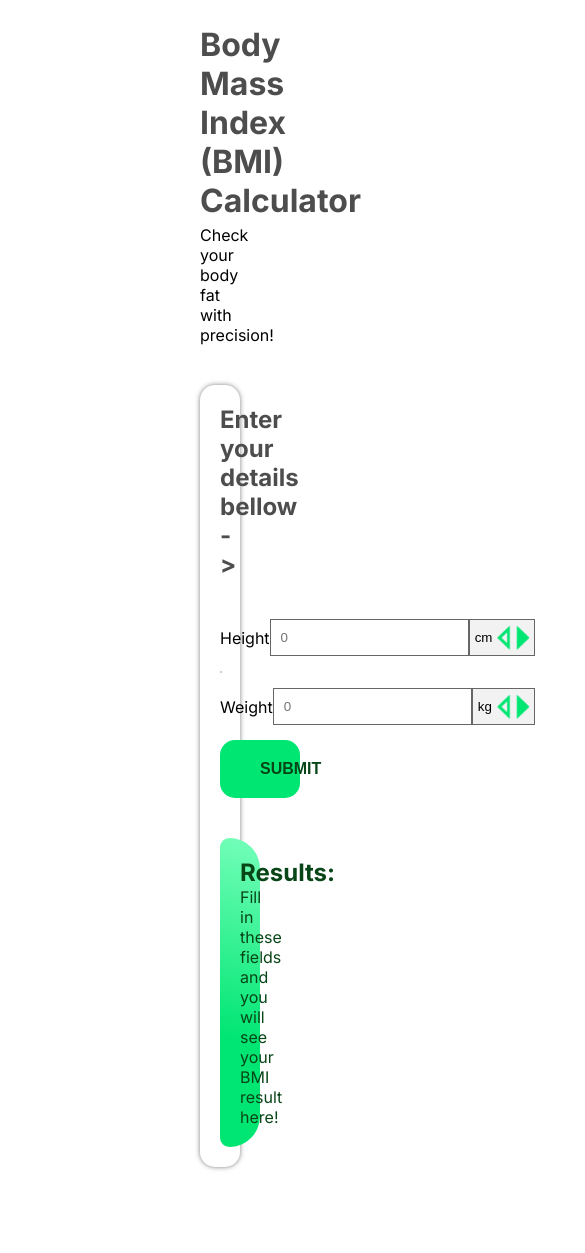
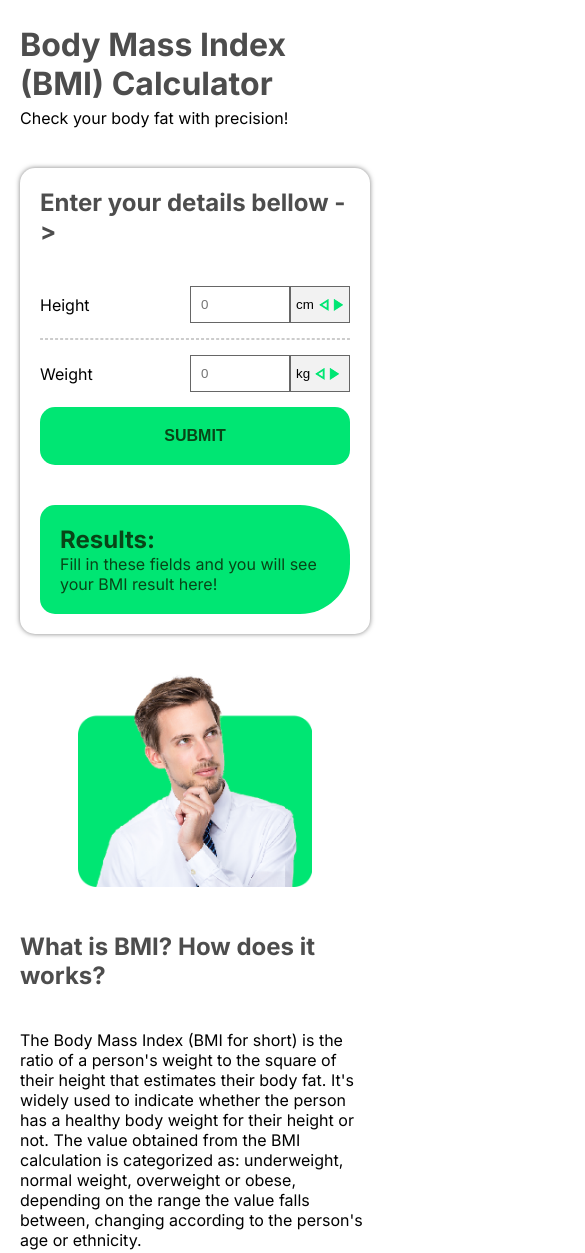
Before and after one commit to nandgt/bmicalc, a plain HTML site: page index.html in a window 390 px wide. Shown: the top 1253 px of the page, 585 px wide, since content can reach past the window. Drawn offline with Linux system fonts and the light colour scheme.

Commit message:
Add responsiveness

```diff
--- a/style.css
+++ b/style.css
@@ -7,8 +7,20 @@
 }
 
 body {
-  padding: 20px 200px;
+  padding: 20px;
   font-family: 'Inter', sans-serif;
+}
+
+header {
+  padding: 0 200px;
+}
+
+@media screen and (max-width: 1018px) {
+  header {
+    max-width: fit-content;
+    padding: 0;
+    margin: 0 auto;
+  }
 }
 
 button {
@@ -64,11 +76,17 @@ h1 {
 
 .calculator-form__input {
   display: flex;
+  flex-wrap: wrap;
   align-items: center;
   justify-content: space-between;
 }
 
+.calculator-form__input > p {
+  flex-basis: 100px;
+}
+
 .calculator-form__input input {
+  width: 100px;
   padding: 10px;
   border: 1px solid hsl(0, 0%, 40%);
 }
@@ -82,22 +100,24 @@ h1 {
   display: flex;
   align-items: center;
   gap: 5px;
+
   padding: 0 5px;
+  width: 60px;
 
   background-color: hsl(0, 0%, 95%);
   border: 1px solid hsl(0, 0%, 40%);
 }
 
 .calculator-input__fields button img {
-  width: 32px;
-  height: 24px;
+  width: 24px;
+  height: 12px;
 }
 
 .calculator__results {
   padding: 20px;
 
   color: hsl(135, 80%, 15%);
-  background: linear-gradient(15deg, hsl(150, 100%, 45%) 35%, hsl(150, 100%, 73%) 100%);
+  background-color: hsl(150, 100%, 45%);
   border-radius: 15px 50px 50px 15px;
 }
 
@@ -106,8 +126,25 @@ h1 {
   align-items: center;
   gap: 40px;
 
+  max-width: 900px;
+  margin: 0 auto;
+}
+
+.info img {
+  width: 30vw;
 }
 
 .info h1 {
   margin-bottom: 40px;
 }
+
+@media screen and (max-width: 825px) {
+  .info {
+    flex-wrap: wrap;
+    justify-content: center;
+  }
+
+  .info img {
+    width: 60vw;
+  }
+}
```
